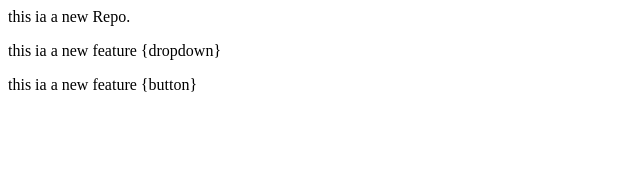
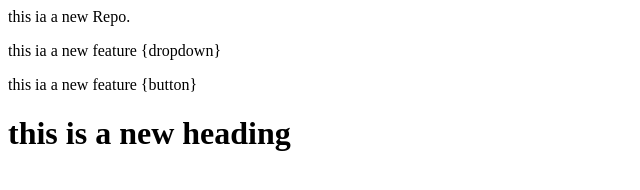
Before and after one commit to Aroradevanshu/localrepo, a plain HTML site: page index.html in a window 1280 px wide. Shown: the whole page, without its empty margins (0-640 px from the left). Drawn offline with Linux system fonts and the light colour scheme.

Commit message:
changes index file

```diff
--- a/index.html
+++ b/index.html
@@ -2,3 +2,4 @@
 <p>this ia a new Repo.</p>
 <p>this ia a new feature {dropdown}</p>
 <p>this ia a new feature {button}</p>
+<h1>this is a new heading</h1>
```
